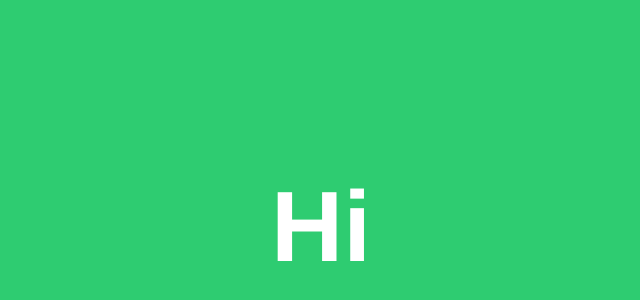
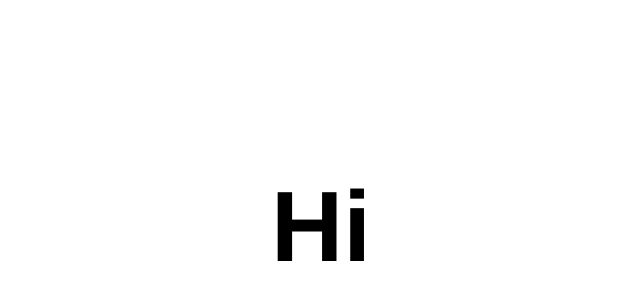
Before and after one commit to guifobrice/hello, a plain HTML site: page index.html in a window 1280 px wide. Shown: the part 218-518 px from the top of the page, without its empty margins (327-967 px from the left). Drawn offline with Linux system fonts and the light colour scheme.

```diff
--- a/index.html
+++ b/index.html
@@ -6,8 +6,8 @@
 	</head>
 	<style type="text/css">
 		body {
-			background-color : #2ecc71;
-			color : white;
+			background-color : #5hff04;
+			color : black;
 		}
 		h1 {
 			position : absolute;
```
